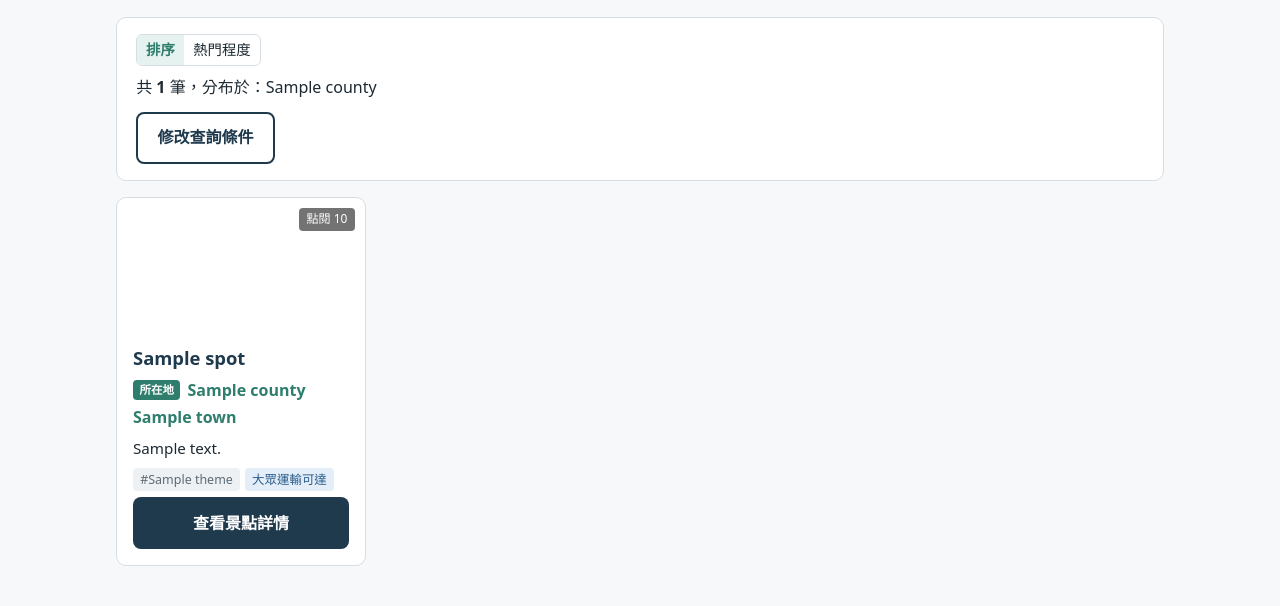
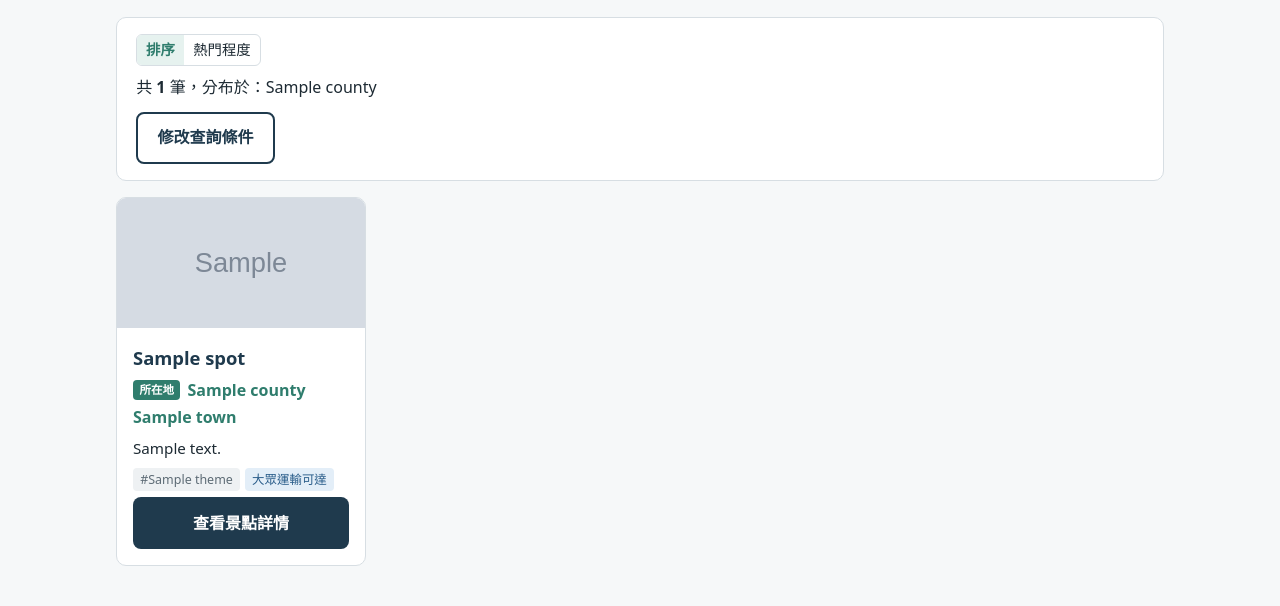
Before and after one commit to lyt0222/taiwan-travel-redesign, a Django app: page /spots/ in a window 1280 px wide. Shown: the part 237-843 px from the top of the page. Run offline with Django 5.2, Linux system fonts and the light colour scheme; tables that the repository leaves empty hold one stand-in row (values such as "Sample post"); grey boxes marked "Sample" are stand-in pictures.

Commit message:
Add attraction photos for all 19 spots

```diff
--- a/static/css/site.css
+++ b/static/css/site.css
@@ -215,3 +215,20 @@ input:focus, select:focus { outline: 3px solid #9cc9bf; border-color: var(--teal
   .main-nav { display: none; }
   .main-nav.is-open { display: block; }
 }
+
+
+/* 景點照片顯示樣式（支援後台 image_url 與預設景點照片，載入失敗自動退回色塊） */
+.card-cover, .detail-cover {
+  position: relative;
+  overflow: hidden;
+}
+.card-cover .cover-img, .detail-cover .cover-img {
+  width: 100%;
+  height: 100%;
+  object-fit: cover;
+  display: block;
+}
+.card-cover .views {
+  position: relative;
+  z-index: 2;
+}
--- a/templates/spots/_card.html
+++ b/templates/spots/_card.html
@@ -1,5 +1,9 @@
+{% load static %}
 <article class="card">
   <div class="card-cover" style="--c: {{ spot.cover_color }}" aria-hidden="true">
+    {% if spot.image_url %}
+    <img class="cover-img" src="{{ spot.image_url }}" alt="{{ spot.name }}" loading="lazy" onerror="this.style.display='none'">
+    {% endif %}
     <span class="views">點閱 {{ spot.views }}</span>
   </div>
   <div class="card-body">
--- a/templates/spots/detail.html
+++ b/templates/spots/detail.html
@@ -6,7 +6,11 @@
 {% include "spots/_steps.html" with step=3 %}
 
 <div class="detail-head">
-  <div class="detail-cover" style="--c: {{ spot.cover_color }}" aria-hidden="true"></div>
+  <div class="detail-cover" style="--c: {{ spot.cover_color }}" aria-hidden="true">
+    {% if spot.image_url %}
+    <img class="cover-img" src="{{ spot.image_url }}" alt="{{ spot.name }}" onerror="this.style.display='none'">
+    {% endif %}
+  </div>
   <div>
     <p class="loc big"><span class="loc-label">所在地</span>{{ spot.county.name }} {{ spot.town.name }}</p>
     <p class="summary-lg">{{ spot.summary }}</p>
```
Also changed, not shown: spots/management/commands/seed_data.py (+6 -0 lines).
